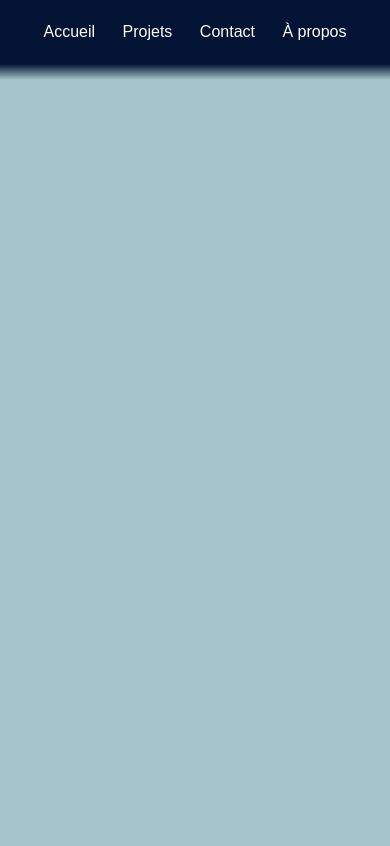
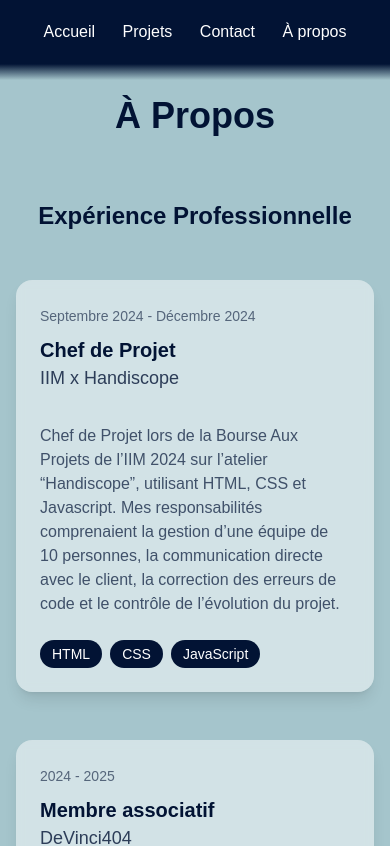
Before and after one commit to LeCodeurDeParis/Portfolio, a Next.js app: page /about in a window 390 px wide. Shown: the top 846 px of the page. Built offline with nearby package versions, Linux system fonts and the light colour scheme.

Commit message:
feat: added "à propos" (about me) page with responsive

```diff
--- a/app/about/page.tsx
+++ b/app/about/page.tsx
@@ -1,7 +1,203 @@
+"use client";
+
+import { useRef } from 'react';
+import { motion, useScroll } from 'framer-motion';
+
+type Education = {
+    date: string;
+    title: string;
+    school: string;
+    description: string;
+    skills: string[];
+}
+
+type Experience = {
+    date: string;
+    title: string;
+    company: string;
+    description: string;
+    skills: string[];
+}
+
+const education: Education[] = [
+    {
+        date: "2023 - 2026",
+        title: "Développeur Web Full Stack",
+        school: "Institut de l'Internet et du Multimédia",
+        description: "Formation intensive au développement web full stack. Réalisation de projets concrets en utilisant les technologies modernes du web.",
+        skills: ["JavaScript", "React.js", "TailwindCSS", "Node.js", "TypeScript", "Next.js"]
+    },
+    {
+        date: "Août 2024",
+        title: 'Diplôme "Artificial Intelligence and Machine Learning: Theory and Practice',
+        school: "Oxford University",
+        description: "Création d’une IA multitask analysant les sentiments à travers des textes et des images.",
+        skills: ["Python", "Pytorch"]
+    },
+    {
+        date: "2020 - 2023",
+        title: "Lycéen",
+        school: "Lycée Camille Sée",
+        description: "Bac général - Spécialités Numérique Science Informatique (NSI) / Sciences Économiques et Sociales (SES) avec Option Européenne Allemand",
+        skills: ["HTML", "CSS", "Python"]
+    }
+];
+
+const experiences: Experience[] = [
+    {
+        date: "Septembre 2024 - Décembre 2024",
+        title: "Chef de Projet",
+        company: "IIM x Handiscope",
+        description: "Chef de Projet lors de la Bourse Aux Projets de l’IIM 2024 sur l’atelier “Handiscope”, utilisant HTML, CSS et Javascript. Mes responsabilités comprenaient la gestion d’une équipe de 10 personnes, la communication directe avec le client, la correction des erreurs de code et le contrôle de l’évolution du projet.",
+        skills: ["HTML", "CSS", "JavaScript"]
+    },
+    {
+        date: "2024 - 2025",
+        title: "Membre associatif",
+        company: "DeVinci404",
+        description: "Membre de l’association de développement web “DeVinci 404” . Participation au développement d’un site web pour le projet “Calendrier de l’Avent”, au cours duquel j’ai codé moi-même les pages de classement et de modification de profil des élèves en utilisant ReactJS.",
+        skills: ["TailwindCSS", "React.js"]
+    }
+];
+
+const fadeIn = {
+    initial: { opacity: 0, y: 20 },
+    animate: {
+        opacity: 1,
+        y: 0,
+        transition: { duration: 0.6, ease: "easeOut" }
+    }
+};
+
 export default function AboutPage() {
+    const timelineRef = useRef<HTMLElement>(null);
+    const { scrollYProgress } = useScroll({
+        target: timelineRef,
+        offset: ["start start", "end end"]
+    });
+
     return (
-        <>
-            <p>Test page About</p>
-        </>
-    )
+        <main
+            className="flex flex-col items-center justify-start mt-16 py-8 px-4 md:px-8 min-h-screen"
+            role="main"
+        >
+            <motion.h1
+                className="text-4xl font-bold text-[#021334] mb-16"
+                initial={{ opacity: 0, y: -20 }}
+                animate={{ opacity: 1, y: 0 }}
+                transition={{ duration: 0.5 }}
+            >
+                À Propos
+            </motion.h1>
+
+            <section
+                className="w-full max-w-4xl relative mb-24"
+                aria-labelledby="experience-heading"
+            >
+                <motion.h2
+                    id="experience-heading"
+                    className="text-2xl md:text-3xl font-bold text-[#021334] mb-12 text-center"
+                    initial={{ opacity: 0 }}
+                    whileInView={{ opacity: 1 }}
+                    viewport={{ once: true }}
+                >
+                    Expérience Professionnelle
+                </motion.h2>
+
+                <div className="w-full flex flex-col gap-12 md:gap-16">
+                    {experiences.map((exp, index) => (
+                        <motion.article
+                            key={index}
+                            className="relative flex flex-col bg-white/50 backdrop-blur-sm rounded-2xl shadow-lg p-6 md:p-8"
+                            initial="initial"
+                            whileInView="animate"
+                            viewport={{ once: true }}
+                            variants={fadeIn}
+                        >
+                            <div className="flex flex-col md:flex-row gap-4 md:gap-8 w-full">
+                                <div className="md:w-1/3">
+                                    <span className="text-sm font-medium text-[#021334]/60">{exp.date}</span>
+                                    <h3 className="text-xl md:text-2xl font-bold text-[#021334] mt-2">{exp.title}</h3>
+                                    <p className="text-lg text-[#021334]/80 mb-4">{exp.company}</p>
+                                </div>
+
+                                <div className="md:w-2/3">
+                                    <p className="text-base md:text-lg text-[#021334]/70 mb-6">{exp.description}</p>
+                                    <div className="flex flex-wrap gap-2">
+                                        {exp.skills.map(skill => (
+                                            <span
+                                                key={skill}
+                                                className="px-3 py-1 bg-[#021334] text-white text-sm rounded-full"
+                                            >
+                                                {skill}
+                                            </span>
+                                        ))}
+                                    </div>
+                                </div>
+                            </div>
+                        </motion.article>
+                    ))}
+                </div>
+            </section>
+
+            <section
+                ref={timelineRef}
+                className="w-full max-w-4xl relative "
+                aria-label="Parcours professionnel"
+            >
+                <div className="hidden md:block absolute top-0 left-1/2 h-[calc(100%-16rem)] -translate-x-1/2 z-[-1]">
+                    <motion.div
+                        style={{
+                            scaleY: scrollYProgress,
+                            transformOrigin: 'top'
+                        }}
+                        className="w-2 h-full bg-[#021334] rounded-full"
+                        aria-hidden="true"
+                    />
+                </div>
+
+                <div className="w-full flex flex-col gap-16 md:gap-32 pb-32">
+                    {education.map((edu, index) => (
+                        <motion.article
+                            key={index}
+                            className={`relative flex flex-col ${
+                                index % 2 === 0 ? 'md:flex-row' : 'md:flex-row-reverse'
+                            } items-start md:items-center gap-8 pl-12 md:pl-0`}
+                            initial="initial"
+                            whileInView="animate"
+                            viewport={{ once: true }}
+                            variants={fadeIn}
+                        >
+                            <div className={`w-full md:w-[calc(50%-2rem)] ${
+                                index % 2 === 0 ? 'md:text-right md:pr-8' : 'md:text-left md:pl-8'
+                            }`}>
+                                <span className="text-sm font-medium text-[#021334]/60">{edu.date}</span>
+                                <h2 className="text-xl md:text-2xl font-bold text-[#021334] mt-2">{edu.title}</h2>
+                                <h3 className="text-lg md:text-xl text-[#021334]/80 mb-4">{edu.school}</h3>
+                                <p className="text-base md:text-lg text-[#021334]/70 mb-6">{edu.description}</p>
+                                <div className={`flex flex-wrap gap-2 ${
+                                    index % 2 === 0 ? 'md:justify-end' : 'justify-start'
+                                }`}>
+                                    {edu.skills.map(skill => (
+                                        <span
+                                            key={skill}
+                                            className="px-3 py-1 bg-[#021334] text-white text-sm rounded-full"
+                                        >
+                                            {skill}
+                                        </span>
+                                    ))}
+                                </div>
+                            </div>
+                            <div
+                                className="hidden absolute top-0 left-1/2 w-10 h-10 bg-[#021334] rounded-full -translate-x-1/2 md:top-1/2 md:-translate-y-1/2 md:flex items-center justify-center"
+                                aria-hidden="true"
+                            >
+                                <div className="w-3 h-3 bg-white rounded-full" />
+                            </div>
+                        </motion.article>
+                    ))}
+                </div>
+            </section>
+        </main>
+    );
 }
--- a/app/components/rProjets/rProjets.tsx
+++ b/app/components/rProjets/rProjets.tsx
@@ -41,7 +41,7 @@ export default function RProjets() {
             aria-labelledby="about-heading"
         >
             <motion.div
-                className="flex flex-col self-end gap-4 md:gap-6 w-full md:w-2/3 lg:w-1/2"
+                className="flex flex-col self-center gap-4 md:gap-6 w-full md:w-2/3 lg:w-1/2"
                 initial="initial"
                 animate="animate"
                 variants={fadeIn}
--- a/app/components/who/who.tsx
+++ b/app/components/who/who.tsx
@@ -18,7 +18,7 @@ export default function Who() {
             aria-labelledby="about-heading"
         >
             <motion.div
-                className="flex flex-col gap-4 md:gap-6 w-full md:w-2/3 lg:w-1/2"
+                className="flex flex-col self-center gap-4 md:gap-6 w-full md:w-2/3 lg:w-1/2"
                 initial="initial"
                 animate="animate"
                 variants={fadeIn}
```
Also changed, not shown: app/homeMain.tsx (+6 -2 lines).
